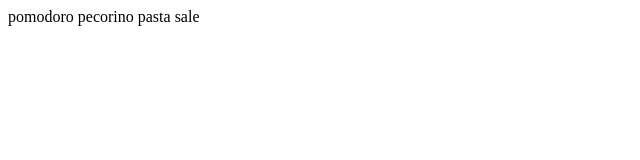
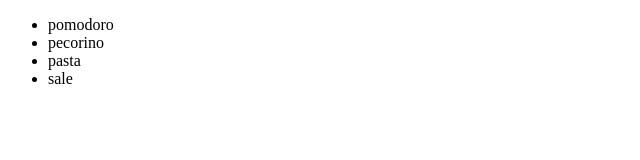
Before and after one commit to PinoMacri/js-lista-spesa, a plain HTML site: page index.html in a window 1280 px wide. Shown: the whole page, without its empty margins (0-640 px from the left). Drawn offline with Linux system fonts and the light colour scheme.

Commit message:
Distrazioni fixate, Esercizio consegnato

```diff
--- a/js/script.js
+++ b/js/script.js
@@ -1,11 +1,12 @@
+const listaSpesa = ["pomodoro" , "pecorino" , "pasta" , "sale"]
+/*---------------------------------------------------------------*/
 const resultSpesa = document.getElementById("resultSpesa")
-const listaSpesa = ["pomodoro " , "pecorino " , "pasta " , "sale"]
-
 let i = 0;
-let myList = `<ul`
+let myList = `<ul>`
  while (i < listaSpesa.length) {
-    myList += `<li>${listaSpesa[i]}</li`
+    myList += `<li>${listaSpesa[i]}</li>`
     i++
 }
-myList += `</ul`
+myList += `</ul>`
 resultSpesa.innerHTML = myList
+/*---------------------------------------------------------------*/
```
Also changed, not shown: index.html (+0 -1 lines).
